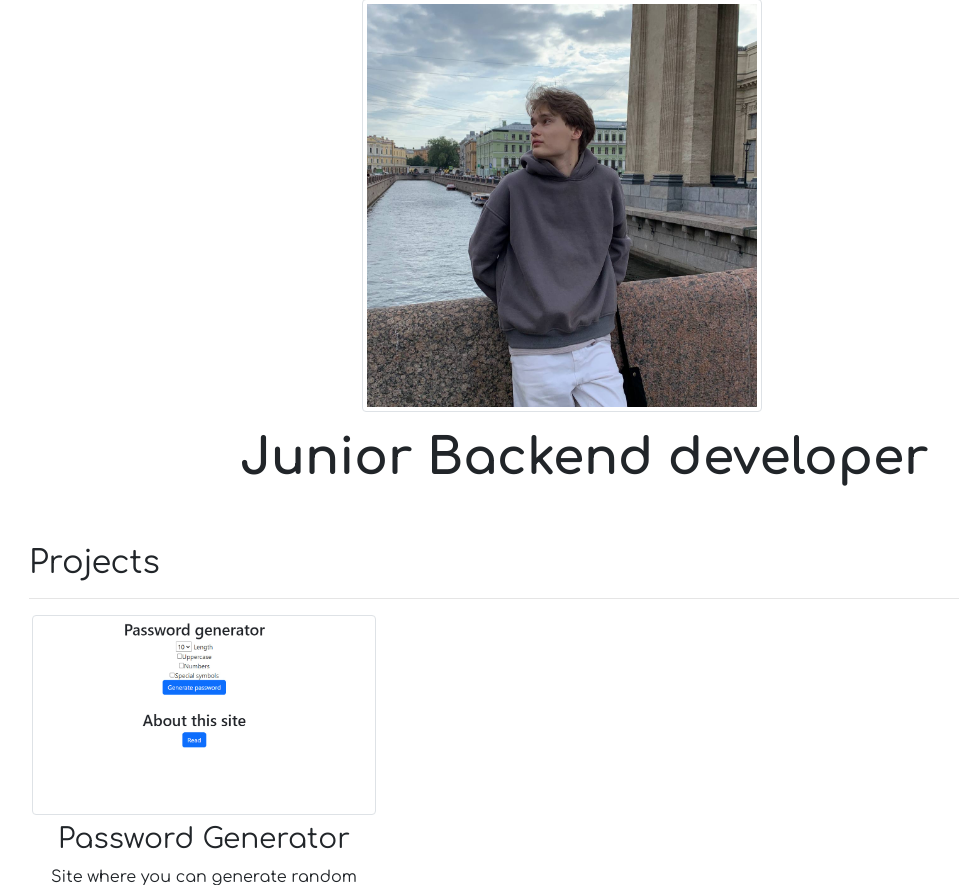
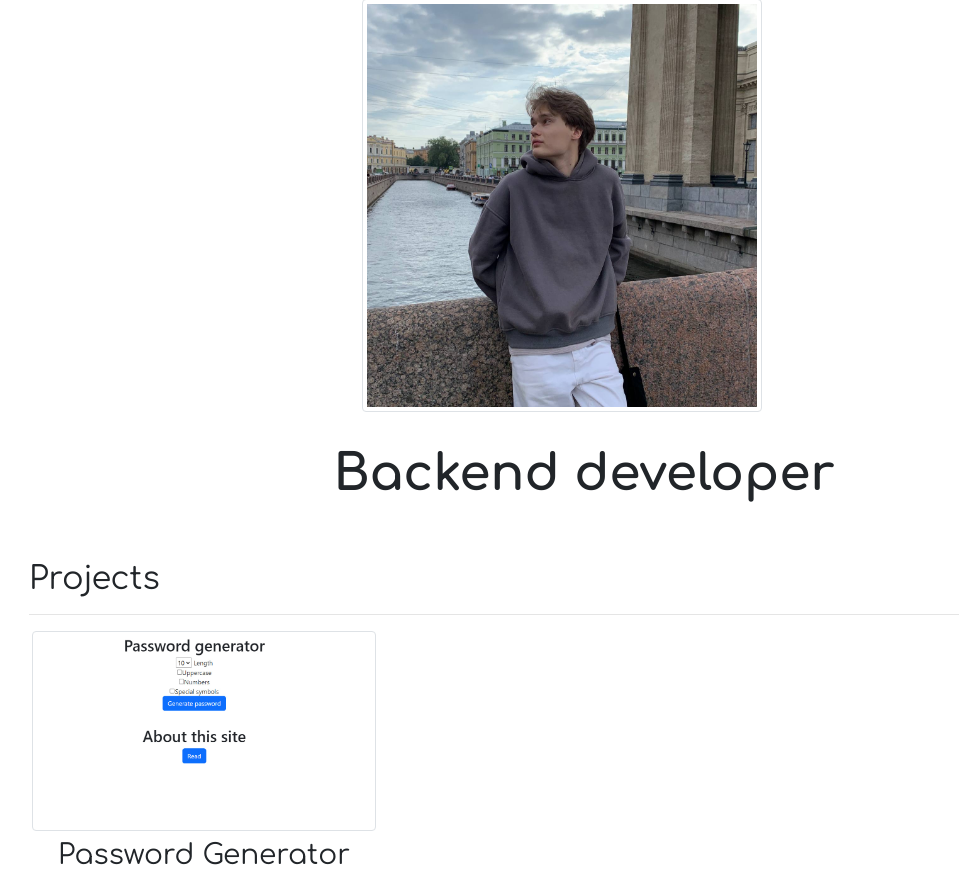
Before and after one commit to VadimDmitrichev/django-portfolio, a Django app: page / in a window 1280 px wide. Shown: the part 73-958 px from the top of the page, without its empty margins (56-1015 px from the left). Run offline with Django 4.2, Linux system fonts and the light colour scheme; data comes from the database, SQL or seed files in the repository; some libraries are stand-ins or nearby versions.

Commit message:
update resume

```diff
--- a/portfolio/templates/portfolio/index.html
+++ b/portfolio/templates/portfolio/index.html
@@ -12,7 +12,7 @@
 
 <div class="row justify-content-center mb-3">
     <div class="col-md-9 text-center">
-        <h1 id="hometext" style="font-size:50px" class="font-weight-bold">Junior Backend developer</h1>
+        <h1 id="hometext" style="font-size:50px" class="font-weight-bold mt-3">Backend developer</h1>
     </div>
 </div>
 
```
Also changed, not shown: 1 other file.
